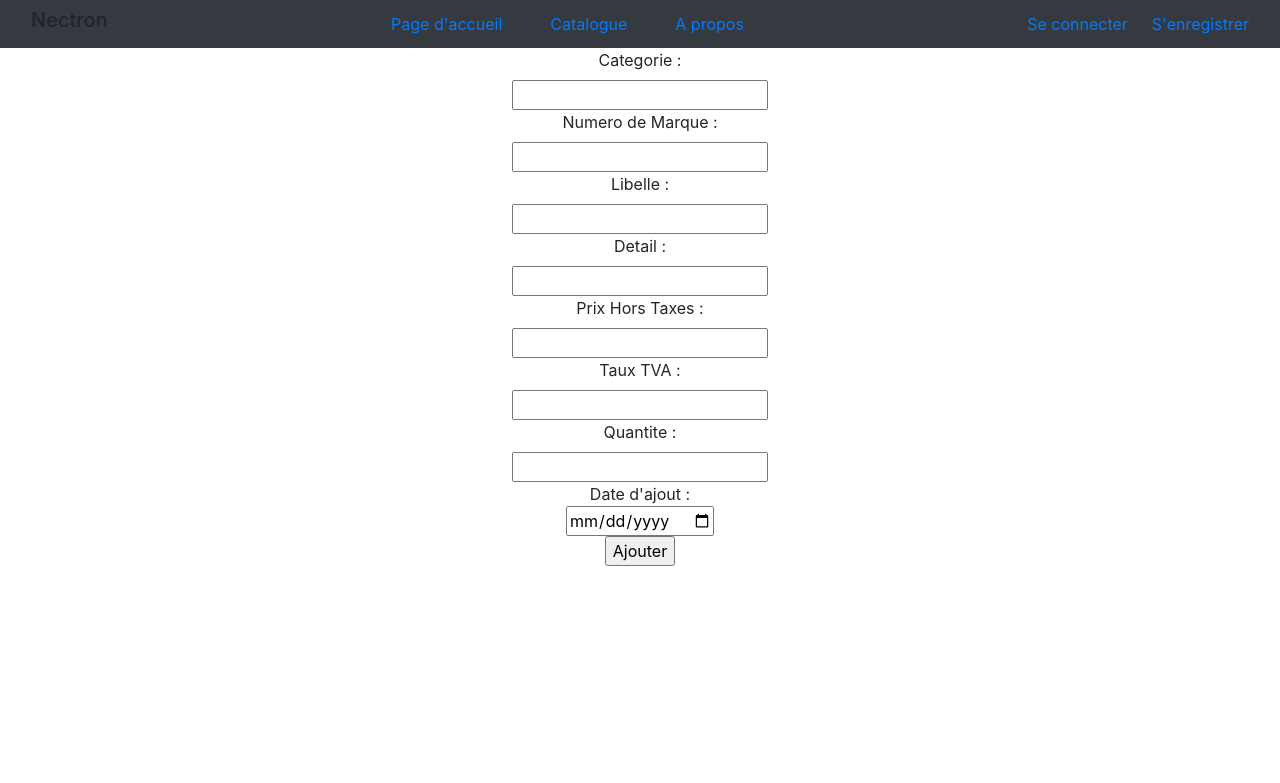
After one commit to ExDemonisher/Site-Marchand, a CodeIgniter app: page /database/index.php/Administrateur/Administrateur/Ajout in a window 1280 px wide. The commit adds this page. Shown: the top 783 px of the page. Run offline with CodeIgniter, Linux system fonts and the light colour scheme.

Commit message:
Version 2

```diff
--- a/application/controllers/Administrateur/Administrateur.php
+++ b/application/controllers/Administrateur/Administrateur.php
@@ -2,12 +2,15 @@
     class Administrateur extends CI_Controller {
         public function __construct(){
             parent::__construct();
-
             $this->load->helper('url');
+            $this->load->helper('assets');
             $this->load->helper('form');
 
+            $this->load->model('ModeleAdmin');
+
+            $this->load->library('form_validation');
             $this->load->library('session');
-        }
+        } // Fin Administrateur
 
         public function AcceuilAdmin() {
             if((!is_null($this->session->profil)) and ($this->session->profil == "Administrateur")):
@@ -18,6 +21,44 @@
                 // Redirect vers Acceuil
                 redirect('Visiteur/Visiteur/PageDAccueilVisiteur');
             endif;
-        }
+        } // Fin Accueil Admin
+
+        public function Ajout(){
+            $this->form_validation->set_rules('Categorie', 'Categorie', 'required');
+            $this->form_validation->set_rules('Marque', 'Marque', 'required');
+            $this->form_validation->set_rules('Libelle', 'Libelle', 'required');
+            $this->form_validation->set_rules('Detail', 'Detail', 'required');
+            $this->form_validation->set_rules('PrixHT', 'PrixHT', 'required');
+            $this->form_validation->set_rules('TauxTVA', 'TauxTVA', 'required');
+            $this->form_validation->set_rules('Quantite', 'Quantite', 'required');
+            $this->form_validation->set_rules('Date', 'Date', 'required');
+
+
+            if ($this->form_validation->run() === FALSE)
+            {
+                $this->load->view('Visiteur/EnteteVisiteur');
+                $this->load->view('Administrateur/Ajout');
+            }
+            else
+            {
+                $Categorie=$this->ModeleAdmin->retournerCategorie($this->input->post('Categorie'));
+                $Marque=$this->ModeleAdmin->retournerMarque($this->input->post('Marque'));
+                $donneesAInserer = array(
+                    'NOCATEGORIE' => $Categorie->NOCATEGORIE,
+                    'NOMARQUE' => $Marque->NOMARQUE,
+                    'LIBELLE' => $this->input->post('Libelle'),
+                    'DETAIL' => $this->input->post('Detail'),
+                    'PRIXHT' => $this->input->post('PrixHT'),
+                    'TAUXTVA' => $this->input->post('TauxTVA'),
+                    'QUANTITEENSTOCK' => $this->input->post('Quantite'),
+                    'DATEAJOUT' => $this->input->post('Date'),
+                    'DISPONIBLE' => 1
+                    );
+                        $this->ModeleAdmin->AjouterUnProduit($donneesAInserer);
+                        $DonneesInjectees['Libelle'] = $this->input->post('Libelle');
+                        $this->load->view('Visiteur/EnteteVisiteur');
+                        $this->load->view('Administrateur/AjoutEffectue');
+            }
+        } // Fin Ajout
     }
 ?>
--- /dev/null
+++ b/application/models/ModeleAdmin.php
@@ -0,0 +1,24 @@
+<?php
+    class ModeleAdmin extends CI_Model
+    {
+        public function __construct(){
+            $this->load->database();
+        }
+        public function retournerCategorie($data)
+        {
+            $requete= $this->db->get_where('categorie', array("LIBELLE" => $data));
+            return $requete->row();
+        }
+        public function retournerMarque($dataMarque)
+        {
+            $requete= $this->db->get_where('marque', array("NOM" =>$dataMarque));
+            return $requete->row();
+        }
+        public function AjouterUnProduit($donneesAInserer)
+        {
+            return $this->db->insert('produit', $donneesAInserer);
+        }
+
+
+    }
+?>
--- a/application/models/ModeleVisiteur.php
+++ b/application/models/ModeleVisiteur.php
@@ -14,4 +14,7 @@
             return $requete->row(); // retour d'une seule ligne
             // retour sous forme d'objets
         }
+
     }
+
+?>
--- /dev/null
+++ b/application/views/Administrateur/Ajout.php
@@ -0,0 +1,33 @@
+<html>
+    <body>
+        <?php echo validation_errors();
+        echo form_open('Administrateur/Administrateur/Ajout') ?>
+        <div align='center'>
+        <label for="Categorie">Categorie : </label><br>
+        <input type="text" name='Categorie' value=<?php echo set_value ('Categorie')?>><br>
+
+        <label for="Marque">Numero de Marque : </label><br>
+        <input type="text" name='Marque' value=<?php echo set_value ('Marque')?>><br>
+
+        <label for="Libelle">Libelle : </label><br>
+        <input type="text" name='Libelle' value=<?php echo set_value ('Libelle')?>><br>
+
+        <label for="Detail">Detail : </label><br>
+        <input type="text" name='Detail' value=<?php echo set_value ('Detail')?>><br>
+
+        <label for="PrixHT">Prix Hors Taxes : </label><br>
+        <input type="integer" name='PrixHT' value=<?php echo set_value ('PrixHT')?>><br>
+
+        <label for="TauxTVA">Taux TVA : </label><br>
+        <input type="integer" name='TauxTVA'value=<?php echo set_value ('TauxTVA')?>><br>
+
+        <label for="Quantite">Quantite : </label><br>
+        <input type="integer" name='Quantite' value=<?php echo set_value ('Quantite')?>><br>
+
+        Date d'ajout : <br>
+        <input type="Date" name='Date' value=<?php echo set_value ('DateAjout')?>><br>
+
+        <input type="submit" name="submit" value="Ajouter" />
+        </div>
+    </body>
+</html>
--- /dev/null
+++ b/application/views/Administrateur/AjoutEffectue.php
@@ -0,0 +1 @@
+L'ajout du produit <?php echo $Libelle?> a ete effectue.
--- a/application/views/Visiteur/EnteteVisiteur.php
+++ b/application/views/Visiteur/EnteteVisiteur.php
@@ -20,7 +20,7 @@
                         <li><a href="<?php echo base_url() ?>index.php/Visiteur/Visiteur/Enregistrer">S'enregistrer</li></a>
                     <?php else: ?>
                     <?php if($this->session->profil == "Administrateur"): ?>
-                            <li class="mr-4"><a href="<?php echo base_url() ?>index.php/Administrateur/Administrateur/AcceuilAdmin">Partie Administrateur </a></li> <!-- Controllers Admin (ajout produit, confirm commande, etc..) -->
+                            <li class="mr-4"><a href="<?php echo base_url() ?>index.php/Administrateur/Administrateur/AcceuilAdmin">Edition </a></li> <!-- Controllers Admin (ajout produit, confirm commande, etc..) -->
                             <li class="mr-4"><a href="<?php echo base_url() ?>index.php/Visiteur/Visiteur/Deconnection">Deconnection</li></a> <!-- Deconnection client + Modif Profil -->
                         <?php else: ?>
                         <li class="mr-4"><a href="<?php echo base_url() ?>index.php/Visiteur/Visiteur/Profil"><?php echo $this->session->nom.' '.$this->session->prenom ?></li></a> <!-- Deconnection client + Modif Profil -->
--- a/application/views/Visiteur/PageDAccueilVisiteur.php
+++ b/application/views/Visiteur/PageDAccueilVisiteur.php
@@ -1,6 +1,9 @@
 <html>
     <body>
-       <!-- <img src="<''?php echo base_url();?>assets/images/background.jpg"class="card-img"> -->
+        <!-- <img src="<''?php echo base_url();?>assets/images/background.jpg"class="card-img"> -->
         <h3> Ceci sera la page sur laquelle on vera les informations et les meilleurs offres </h3>
+
+
+
     </body>
 </html>
--- a/application/views/Visiteur/Profil.php
+++ b/application/views/Visiteur/Profil.php
@@ -23,7 +23,7 @@
                         <?php if($this->session->profil == "Administrateur"): ?>
                             <li><a href="<?php echo base_url() ?>index.php/Administrateur/Administrateur/AcceuilAdmin">Partie Administrateur</a></li> <!-- Controllers Admin (ajout produit, confirm commande, etc..) -->
                         <?php else: ?>
-                        <li class="mr-4"><a href="<?php echo base_url() ?>index.php/Visiteur/Visiteur/Cart"><?php echo 'Deconnection' ?></li></a> <!-- Deconnection client + Modif Profil -->
+                        <li class="mr-4"><a href="<?php echo base_url() ?>index.php/Visiteur/Visiteur/Deconnection"><?php echo 'Deconnection' ?></li></a> <!-- Deconnection client + Modif Profil -->
                         <?php endif ?>
                     <?php endif ?>
                 </ul>
```
Also changed, not shown: application/controllers/Visiteur/Visiteur.php (+0 -10 lines), application/views/Administrateur/PartieAdmin.php (+4 -3 lines), application/views/Visiteur/Enregistrer.php (+9 -1 lines).
